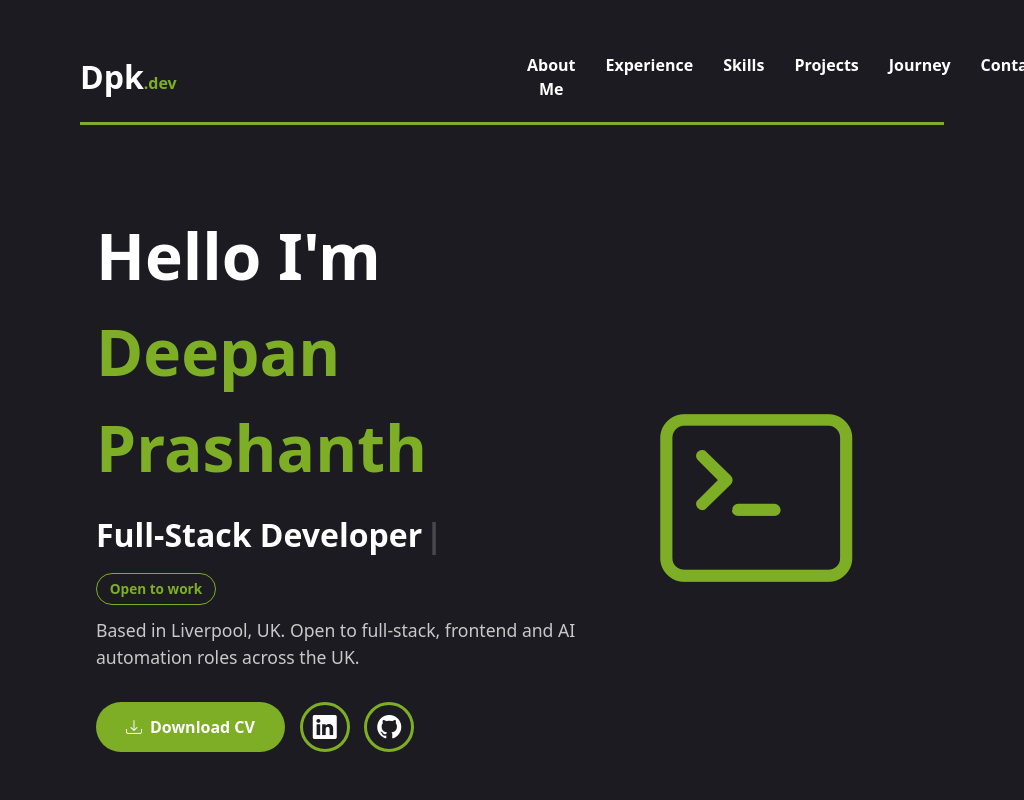
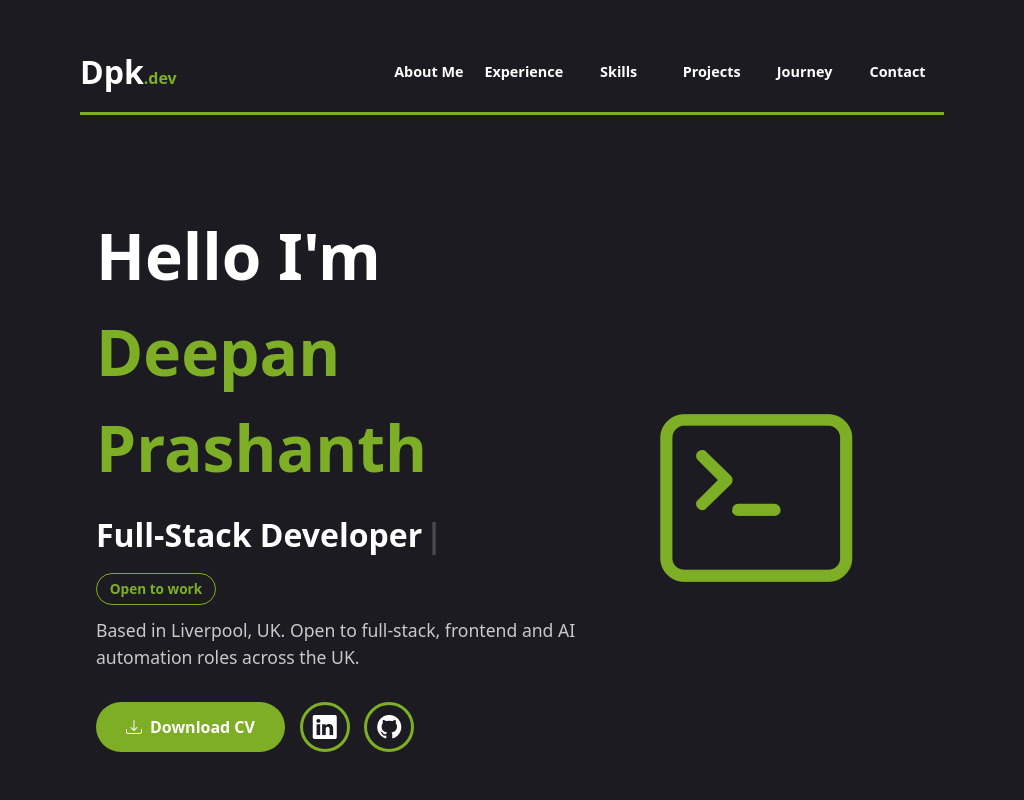
Before and after one commit to Deepuprem2001/DPK.dev, a React (Vite) app: page / in a window 1024 px wide. Shown: the top 800 px of the page. Built offline with nearby package versions, Linux system fonts and the light colour scheme.

Commit message:
Tighten nav spacing on tablet widths to avoid cramped links

```diff
--- a/src/css/NavigationBar.css
+++ b/src/css/NavigationBar.css
@@ -36,6 +36,7 @@
     justify-content: space-between;
     width: 50%;
     height: min-content;
+    flex-wrap: nowrap;
 }
 .NavLink{
     margin: 0px 10px;
@@ -46,6 +47,7 @@
     text-align: center;
     font-weight: bold;
     cursor: pointer;
+    white-space: nowrap;
 }
 .NavLink:hover{
     transform: scale(1.2);
@@ -105,6 +107,16 @@
     background-color: rgba(126, 174, 37, 0.08);
 }
 
+@media (max-width: 1024px) and (min-width: 769px) {
+    .NavigationButtons {
+        width: 65%;
+    }
+    .NavLink {
+        margin: 0px 4px;
+        font-size: 0.9rem;
+    }
+}
+
 @media (max-width: 768px) {
     .TitleBar {
         padding: 1.2rem 1.5rem 0 1.5rem;
```
